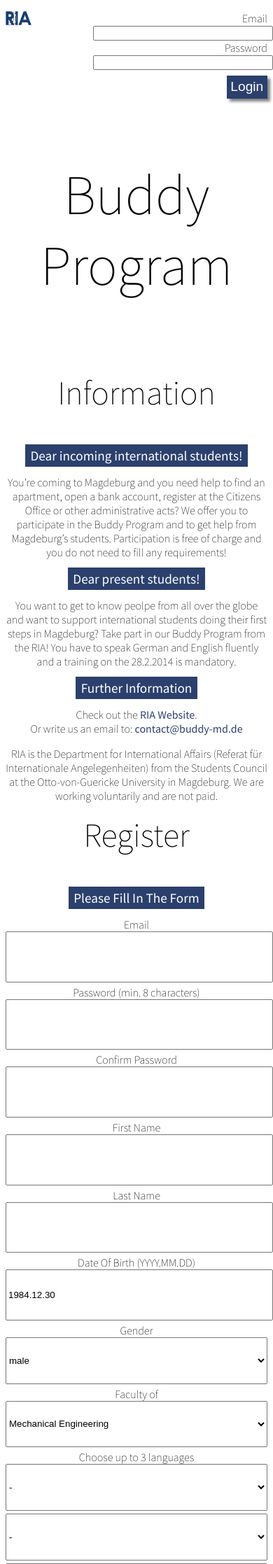
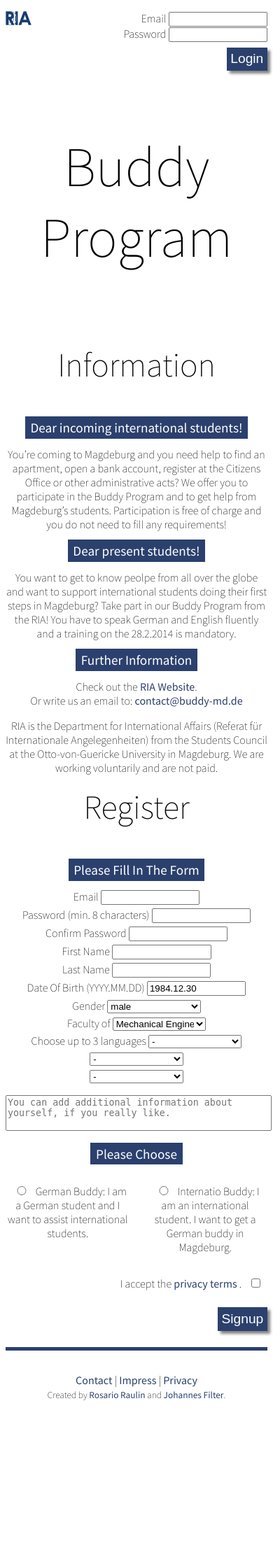
Before and after one commit to filter1/buddyreloaded, a Flask app: page / in a window 390 px wide. Shown: the top 2235 px of the page at 70% size. After the commit the page ends 2001 px from the top, so only its background shows below. Run offline with Flask 2, Linux system fonts and the light colour scheme; some libraries are stand-ins or nearby versions.

Commit message:
rly last

```diff
--- a/app/static/css/style.css
+++ b/app/static/css/style.css
@@ -244,14 +244,4 @@ input[type=radio], input[type=checkbox] {
 	body {
 		font-size: 1em;
 	}
-
-	.reg input, .reg select{
-
-		width: 100%;
-		height: 5em;
-	}
-
-	input {
-		width: 100%;
-	}
 }
```
